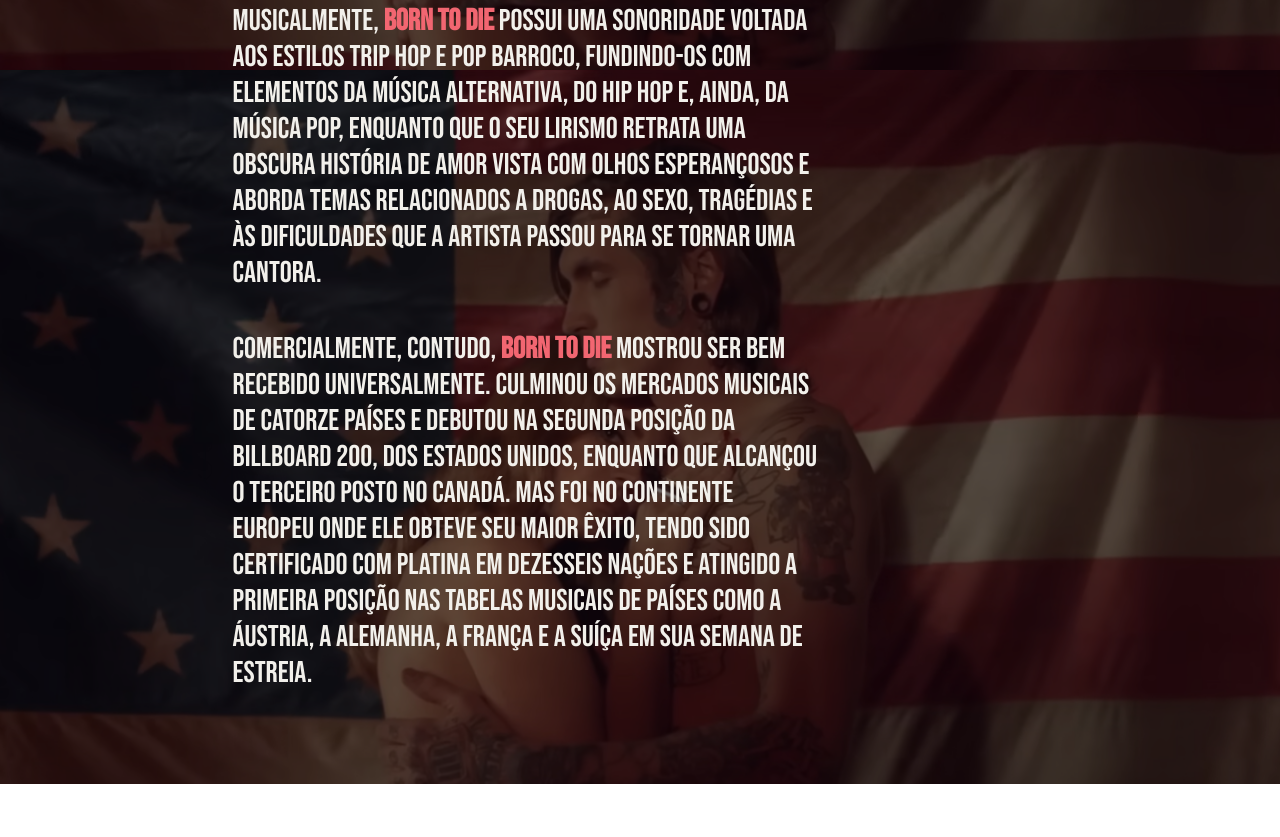
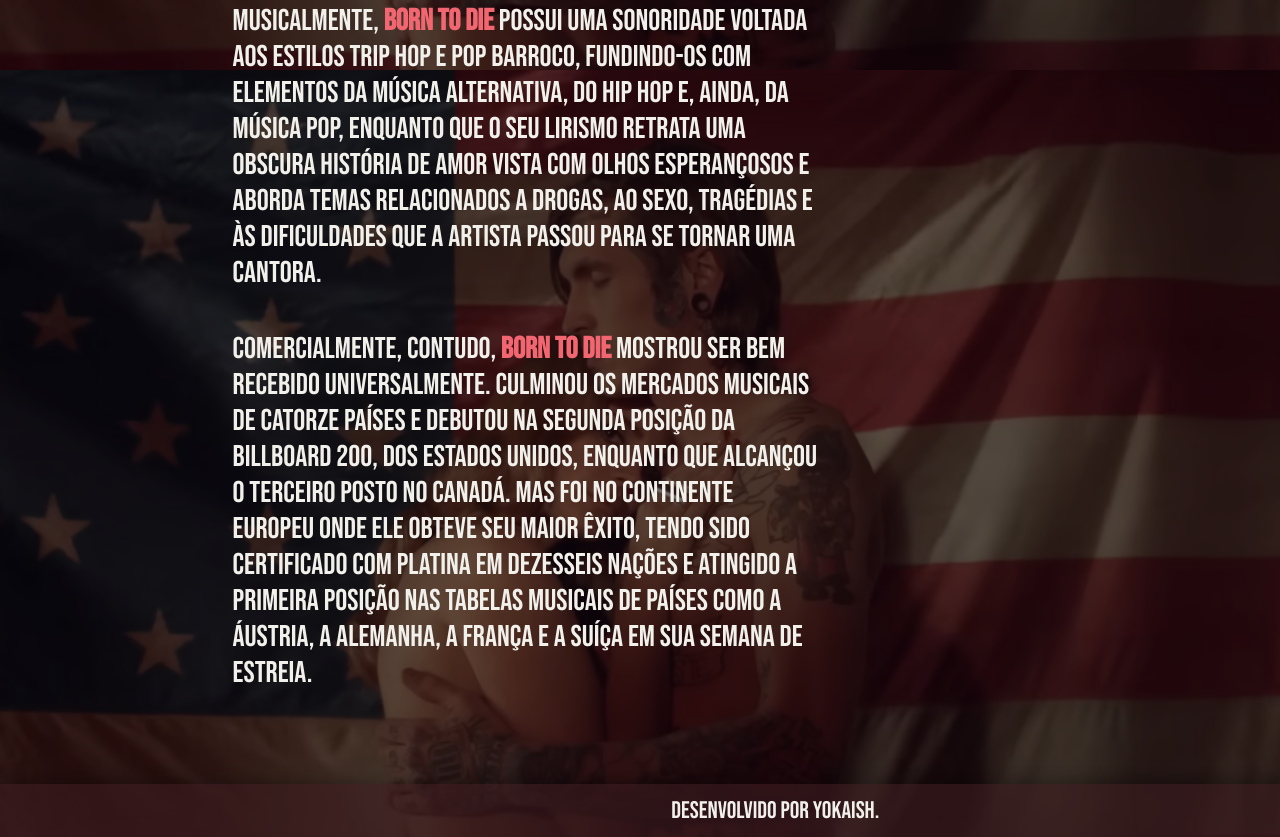
Before and after one commit to Yokaish/LanaAlbum, a plain HTML site: page index.html in a window 1280 px wide. Shown: the part 730-1567 px from the top of the page. Before the commit the page ends 1514 px from the top, so only its background shows below. Drawn offline with Linux system fonts and the light colour scheme.

Commit message:
funcionou

```diff
--- a/index.html
+++ b/index.html
@@ -26,7 +26,9 @@
                       <img class="image" src="lanadelreyborn.jpg">
 
                 </main>
-            <footer></footer>
+            <footer class="footer">
+              <p class="footer__design">Desenvolvido por Yokaish.</p>
+          </footer>
         </div>
         </body>
 
--- a/style.css
+++ b/style.css
@@ -105,3 +105,17 @@ body {
     height: 30px;
 
 }
+
+.footer {
+    box-shadow: 0px -3px 17px rgba(0, 0, 0, 0.321);
+}
+
+.footer__design {
+ text-align: center;
+ padding: 12px;
+ color: #F2F0EB;
+ background-color:#3b1c1fa1;
+ font-size: 24px;
+ font-family: 'Bebas Neue', sans-serif;
+ font-weight: 400;
+}
```
